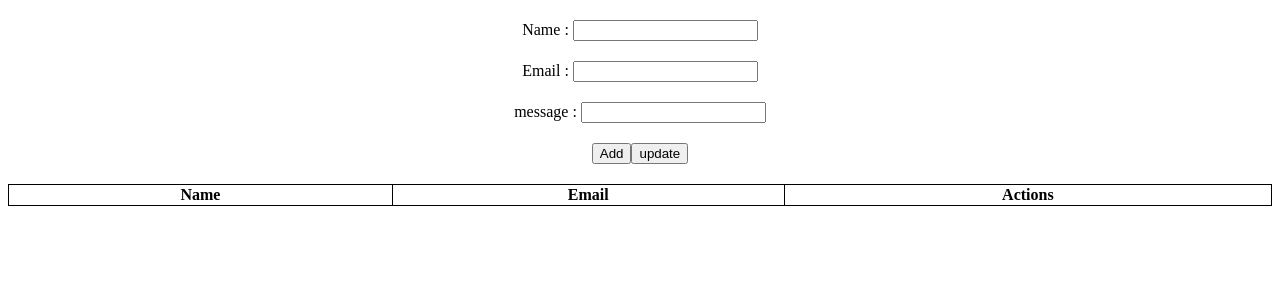
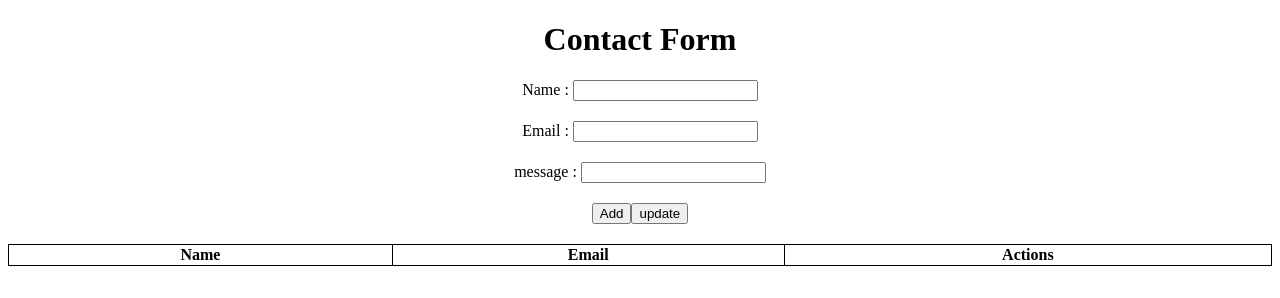
Before and after one commit to Roshinraj-T/Form-task, a plain HTML site: page index.html in a window 1280 px wide. Drawn offline with Linux system fonts and the light colour scheme; no server answers.

Commit message:
added headline

```diff
--- a/index.html
+++ b/index.html
@@ -13,6 +13,7 @@
 <body>
   <!-- form -->
     <form action="">
+      <h1>Contact Form</h1>
       <!-- <input type="text" name="id" id="id">-->
       <div class="name">
         <label for="name">Name :</label>
@@ -34,6 +35,7 @@
         <button onclick="updatedata()" id="update" type="button">update</button>
       </div>
     </form>
+
     <!-- table -->
     <table id="table">
         <thead>
```
